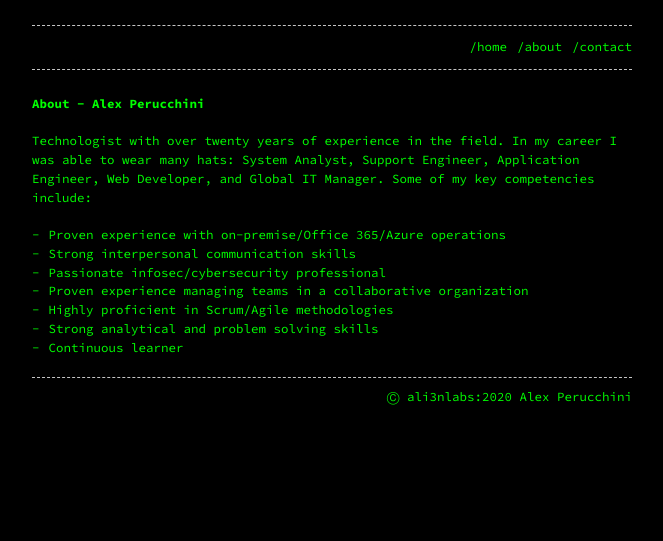
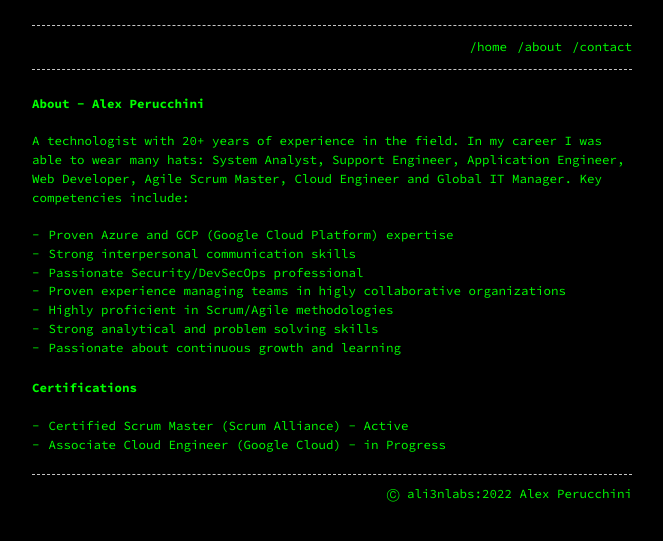
Before and after one commit to AlexPerucchini/AlexPerucchini.github.io, a Jekyll site: the page built from about.md, in a window 1280 px wide. Shown: the top 541 px of the page, without its empty margins (308-971 px from the left). Built offline with Jekyll 4.4.1, drawn with Linux system fonts in a browser that asks for light colours.

Commit message:
updated blog

```diff
--- a/_config.yml
+++ b/_config.yml
@@ -7,7 +7,7 @@ header_pages:
   - about.md
   - contact.md
 
-footer: '&#9400; ali3nlabs:2020 Alex Perucchini'
+footer: '&#9400; ali3nlabs:2022 Alex Perucchini'
 
 #style: light # dark (default) or light
 #listen_for_clients_preferred_style: true # true or false (default)
--- a/about.md
+++ b/about.md
@@ -6,13 +6,18 @@ permalink: about
 
 # About - Alex Perucchini
 &nbsp;
-Technologist with over twenty years of experience in the field. In my career I was able to wear many hats: System Analyst, Support Engineer, Application Engineer, Web Developer, and Global IT Manager. Some of my key competencies include:
+A technologist with 20+ years of experience in the field. In my career I was able to wear many hats: System Analyst, Support Engineer, Application Engineer, Web Developer, Agile Scrum Master, Cloud Engineer and Global IT Manager. Key competencies include:
 &nbsp;
 
-* Proven experience with on-premise/Office 365/Azure operations
+* Proven Azure and GCP (Google Cloud Platform) expertise
 * Strong interpersonal communication skills
-* Passionate infosec/cybersecurity professional
-* Proven experience managing teams in a collaborative organization
+* Passionate Security/DevSecOps professional
+* Proven experience managing teams in higly collaborative organizations
 * Highly proficient in Scrum/Agile methodologies
 * Strong analytical and problem solving skills
-* Continuous learner
+* Passionate about continuous growth and learning
+
+# Certifications
+&nbsp;
+* Certified Scrum Master (Scrum Alliance) - Active
+* Associate Cloud Engineer (Google Cloud) - in Progress
```
Also changed, not shown: contact.md (+1 -1 lines), 4 other files.
